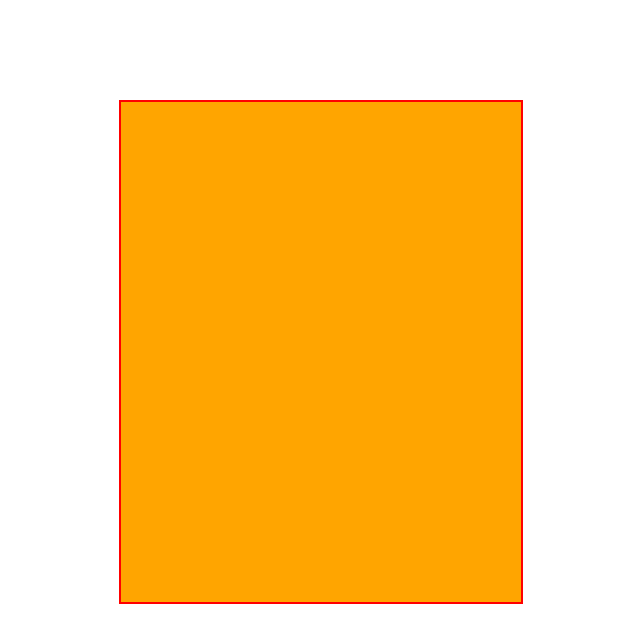
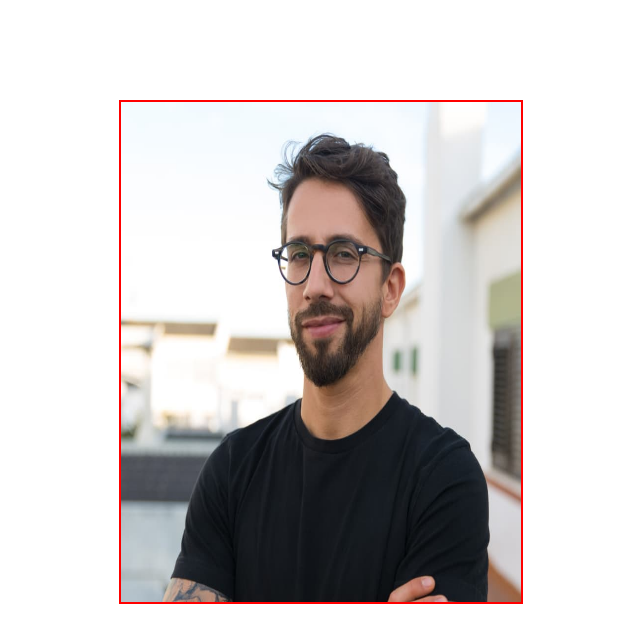
Before and after one commit to yevhen-tsapko/slider, a plain HTML site: page index.html in a window 1280 px wide. Shown: the whole page, without its empty margins (319-959 px from the left). Drawn offline with Linux system fonts and the light colour scheme.

Commit message:
slider without buttons

```diff
--- a/css/style.css
+++ b/css/style.css
@@ -1,9 +1,18 @@
-.slider-window {width: 400px;
+.slider {
+    position: relative;
+    width: 400px;
     height: 500px;
     margin: 100px auto;
     background-color: orange;
-    border: 2px solid red;
-.slider__item {
+    border: 2px solid red;}
+
+.slider__img {
+    position: absolute;
+    display: block;
+    width: 400px;
+    height: 500px;
+    opacity: 1;
 }
-.slider__img {
+.slider .opacity0 {
+    opacity: 0;
 }
--- a/index.html
+++ b/index.html
@@ -5,16 +5,16 @@
     <meta http-equiv="X-UA-Compatible" content="IE=edge">
     <meta name="viewport" content="width=, initial-scale=1.0">
     <link rel="stylesheet" href="./css/style.css">
-    <title>Slider</title>
+    <title>document</title>
 </head>
 <body>
-    <div class="slider-window">
-        <div class="slider__item"><img class="slider__img" src="./img/img1" alt=""></div>
-        <div class="slider__item"><img class="slider__img" src="./img/img1" alt=""></div>
-        <div class="slider__item"><img class="slider__img" src="./img/img1" alt=""></div>
-        <div class="slider__item"><img class="slider__img" src="./img/img1" alt=""></div>
+    <div class="slider">
+        <div class="slider__item"><img class="slider__img" src="./img/img1.jpg" alt=""></div>
+        <div class="slider__item"><img class="slider__img" src="./img/img2.jpg" alt=""></div>
+        <div class="slider__item"><img class="slider__img" src="./img/img3.jpg" alt=""></div>
+        <div class="slider__item"><img class="slider__img" src="./img/img4.jpg" alt=""></div>
 
     </div>
-
+    <script src="./js/index.js"></script>
 </body>
 </html>
--- a/js/index.js
+++ b/js/index.js
@@ -0,0 +1,16 @@
+let images= document.querySelectorAll('.slider img');
+console.log(images);
+let current=0;
+function slider() {
+   for (let i=0; i<images.length; i++) {
+    images[i].classList.add('opacity0');
+  }
+  images[current].classList.remove('opacity0');
+  if (current+1==images.length){
+    current=0;
+  }
+  else {
+    current+=1;
+  }
+  }
+document.querySelector('.slider').onclick = slider;
```
